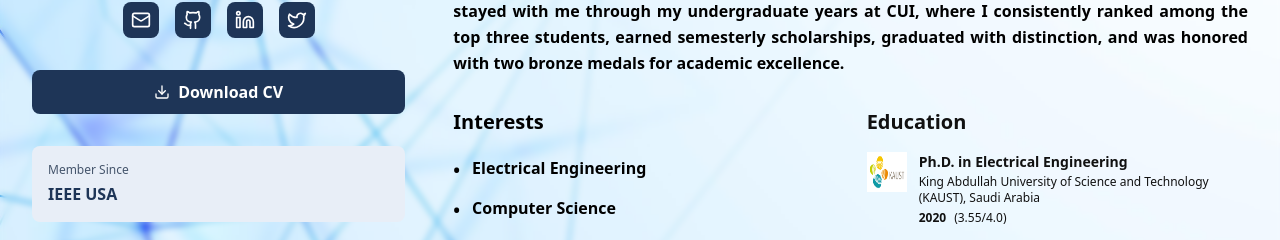
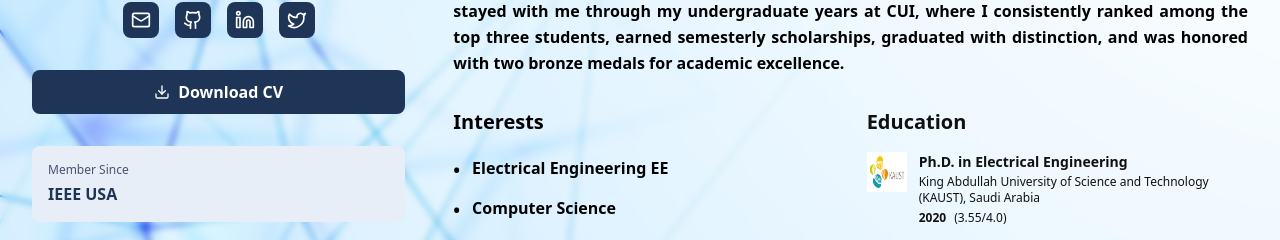
Before and after one commit to hamzabread/cambfordable, a Next.js app in the folder frontend/: page / in a window 1280 px wide. Shown: the part 979-1219 px from the top of the page. Built offline with nearby package versions, Linux system fonts and the light colour scheme.

Commit message:
certificate edits

```diff
--- a/frontend/app/components/Landing/Certificates/Certificates.tsx
+++ b/frontend/app/components/Landing/Certificates/Certificates.tsx
@@ -13,7 +13,7 @@ export default function BiographySection() {
   ];
 
   const interests = [
-    "Electrical Engineering",
+    "Electrical Engineering EE",
     "Computer Science",
     "Artificial Intelligence",
     "Applied Industry Solutions",
```
